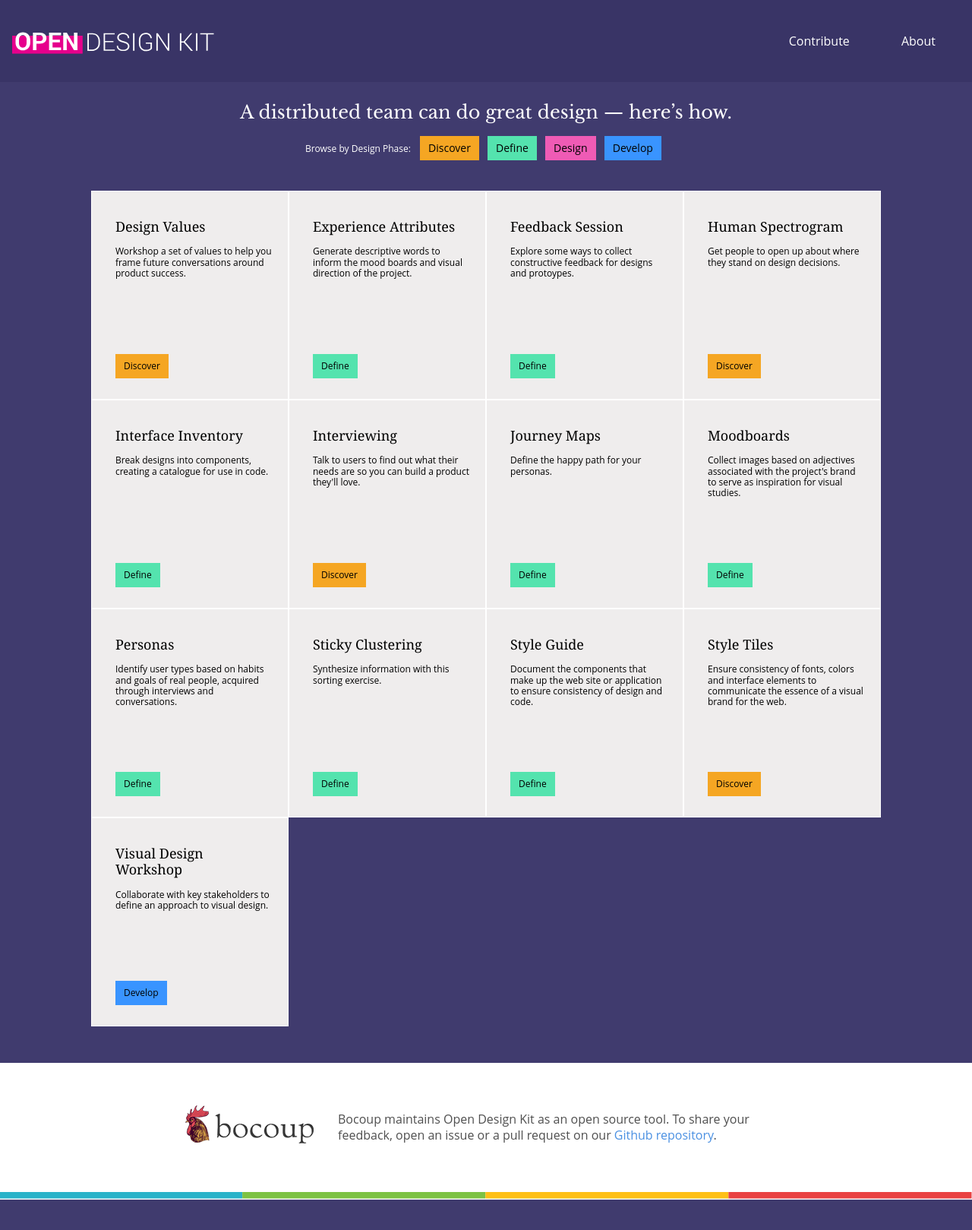
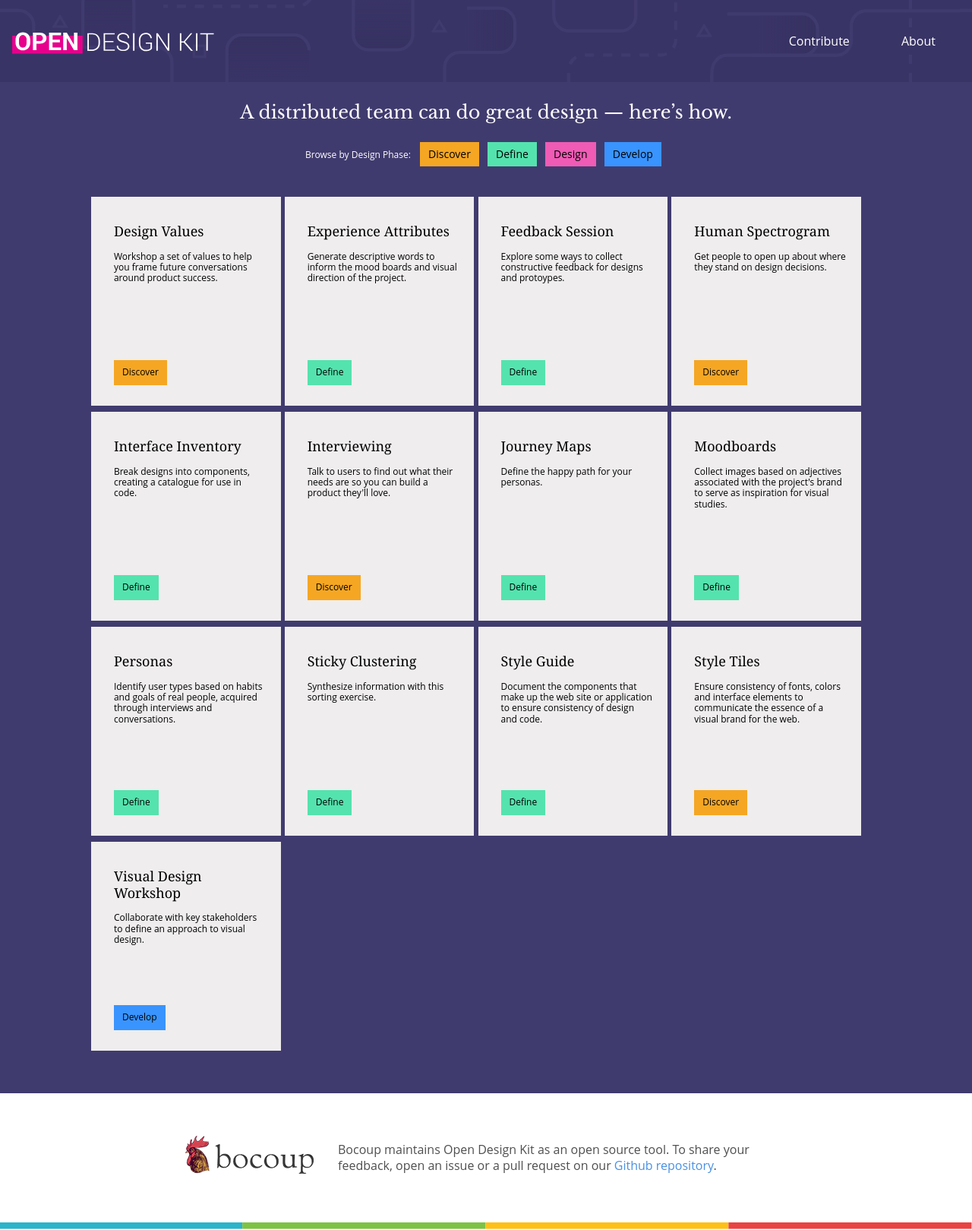
Before and after one commit to open-design-kit/opendesignkit, a Jekyll site: the page built from index.html, in a window 1280 px wide. Shown: the whole page at 76% size. Built offline with Jekyll 4.4.1, drawn with Linux system fonts in a browser that asks for light colours; before the commit the page ends 1579 px from its top, so only the background shows below that.

Commit message:
cleaning up methods list and header per sketch file

```diff
--- a/css/styles.css
+++ b/css/styles.css
@@ -135,7 +135,8 @@ p {
 
 .site-header {
     align-items: center;
-    background-color: #393466;
+    background: #393466 url('/img/pattern-header.svg') bottom left;
+    background-size: 1264px;
     display: flex;
     flex-direction: row;
     flex-wrap: nowrap;
@@ -194,7 +195,7 @@ a.site-nav-list-link:visited {
 
 .site-tag {
     color: #fff;
-    margin: 0 0 1rem 0;
+    margin: 0 0 1.5rem 0;
     padding: 0;
 }
 
@@ -437,13 +438,13 @@ footer p a:active {
 /* TODO: figure out how to handle height here for various screen sizes */
 .method-list-item {
     background-color: #EFEDED;
-    border: 1px solid #fff;
     float: left;
     font-size: 1em;
     line-height: 1.2;
     height: 275px;
+    margin-bottom: .5rem;
     position: relative;
-    width: 50%;
+    width: 100%;
 }
 
 a.method-list-link:link,
@@ -462,36 +463,49 @@ a.method-list-link:active {
 
 /* Using floats to clear things when appropriate, so can be easily change */
 
-.method-list-item:nth-child(2n +1) {
-    clear: left;
-    margin-left: 0;
+@media (min-width: 40em) {
+    .method-list-item {
+        margin-left: .5%;
+        width: 49%;
+    }
+    .method-list-item:nth-child(2n +1) {
+        clear: left;
+        margin-left: 0;
+
+    }
 }
+
+
 
 @media (min-width: 50em) {
     .method-list-item {
-        width: 33%;
+        width: 32%;
     }
 
     .method-list-item:nth-child(2n +1) {
         clear: none;
+        margin-left: .5%;
     }
 
     .method-list-item:nth-child(3n +1) {
         clear: left;
+        margin-left: 0;
     }
 }
 
 @media (min-width: 70em) {
     .method-list-item {
-        width: 25%;
+        width: 24%;
     }
 
     .method-list-item:nth-child(3n +1) {
         clear: none;
+        margin-left: .5%;
     }
 
     .method-list-item:nth-child(4n +1) {
         clear: left;
+        margin-left: 0;
     }
 }
 
```
